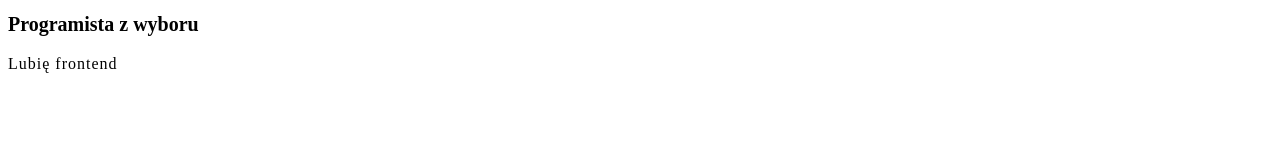
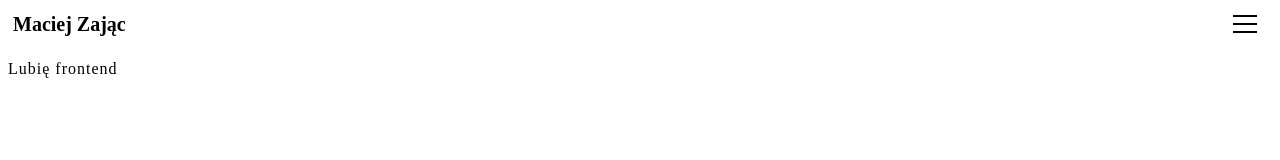
Before and after one commit to MaciejZajac/programista-z-wyboru, a Gatsby site: page / in a window 1280 px wide. Built offline with nearby package versions, Linux system fonts and the light colour scheme; Gatsby itself is replaced by a stand-in of ours.

Commit message:
stylowanie header

```diff
--- /dev/null
+++ b/src/components/Hamburger/Hamburger.js
@@ -0,0 +1,40 @@
+import React from 'react';
+import styled from 'styled-components';
+
+const StyledHamburger = styled.button`
+    padding: 15px;
+    border: none;
+    background: none;
+`;
+
+const InnerHamburger = styled.div`
+    position: relative;
+
+    width: 24px;
+    height: 2px;
+    background-color: black;
+    &::before,
+    &::after {
+        content: '';
+        background-color: black;
+        position: absolute;
+        left: 0;
+        width: 24px;
+        height: 2px;
+    }
+    &::before {
+        top: -8px;
+    }
+
+    &::after {
+        top: 8px;
+    }
+`;
+
+const Hamburger = () => (
+    <StyledHamburger>
+        <InnerHamburger />
+    </StyledHamburger>
+);
+
+export default Hamburger;
--- /dev/null
+++ b/src/components/Header/Header.js
@@ -0,0 +1,19 @@
+import React from 'react';
+import styled from 'styled-components';
+import Hamburger from '../Hamburger/Hamburger';
+import Logo from '../Logo/Logo';
+
+const StyledHeader = styled.nav`
+    display: flex;
+    justify-content: space-between;
+    align-items: flex-start;
+`;
+
+const Header = () => (
+    <StyledHeader>
+        <Logo />
+        <Hamburger />
+    </StyledHeader>
+);
+
+export default Header;
--- /dev/null
+++ b/src/components/Logo/Logo.js
@@ -0,0 +1,11 @@
+import React from 'react';
+import styled from 'styled-components';
+
+const StyledLogo = styled.h1`
+    margin: 0;
+    padding: 5px;
+    font-size: 2rem;
+`;
+const Logo = () => <StyledLogo>Maciej Zając</StyledLogo>;
+
+export default Logo;
--- a/src/pages/index.js
+++ b/src/pages/index.js
@@ -1,10 +1,7 @@
 import React from 'react';
 import styled from 'styled-components';
 import MainTemplate from '../templates/MainTemplate/MainTemplate';
-
-const StyledHeading = styled.h1`
-    font-size: 2rem;
-`;
+import Header from '../components/Header/Header';
 
 const StyledParagraph = styled.p`
     letter-spacing: 0.1rem;
@@ -13,7 +10,8 @@ const StyledParagraph = styled.p`
 
 const IndexPage = () => (
     <MainTemplate>
-        <StyledHeading>Programista z wyboru</StyledHeading>
+        <Header />
+        {/* <StyledHeading>Programista z wyboru</StyledHeading> */}
         <StyledParagraph>Lubię frontend</StyledParagraph>
     </MainTemplate>
 );
```
